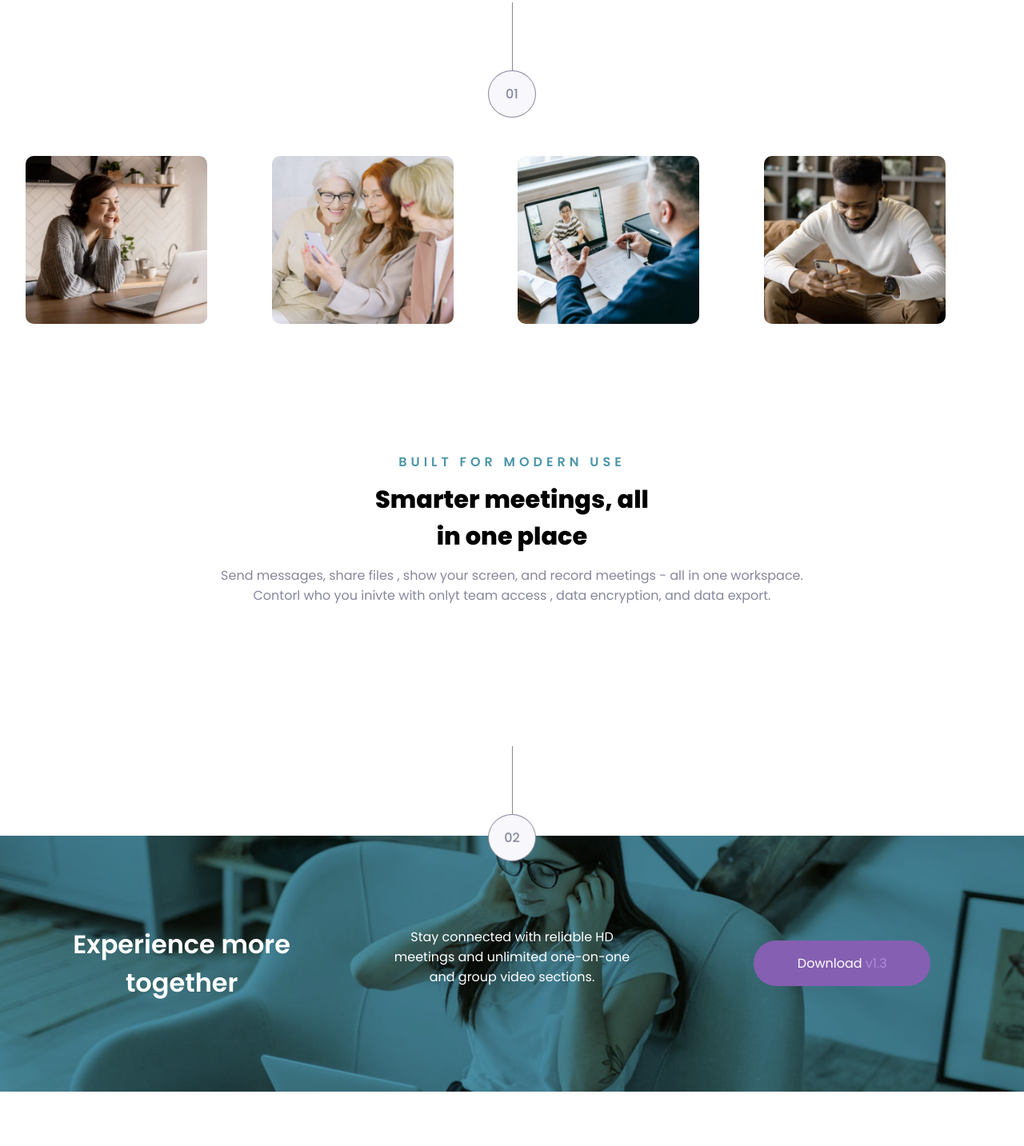
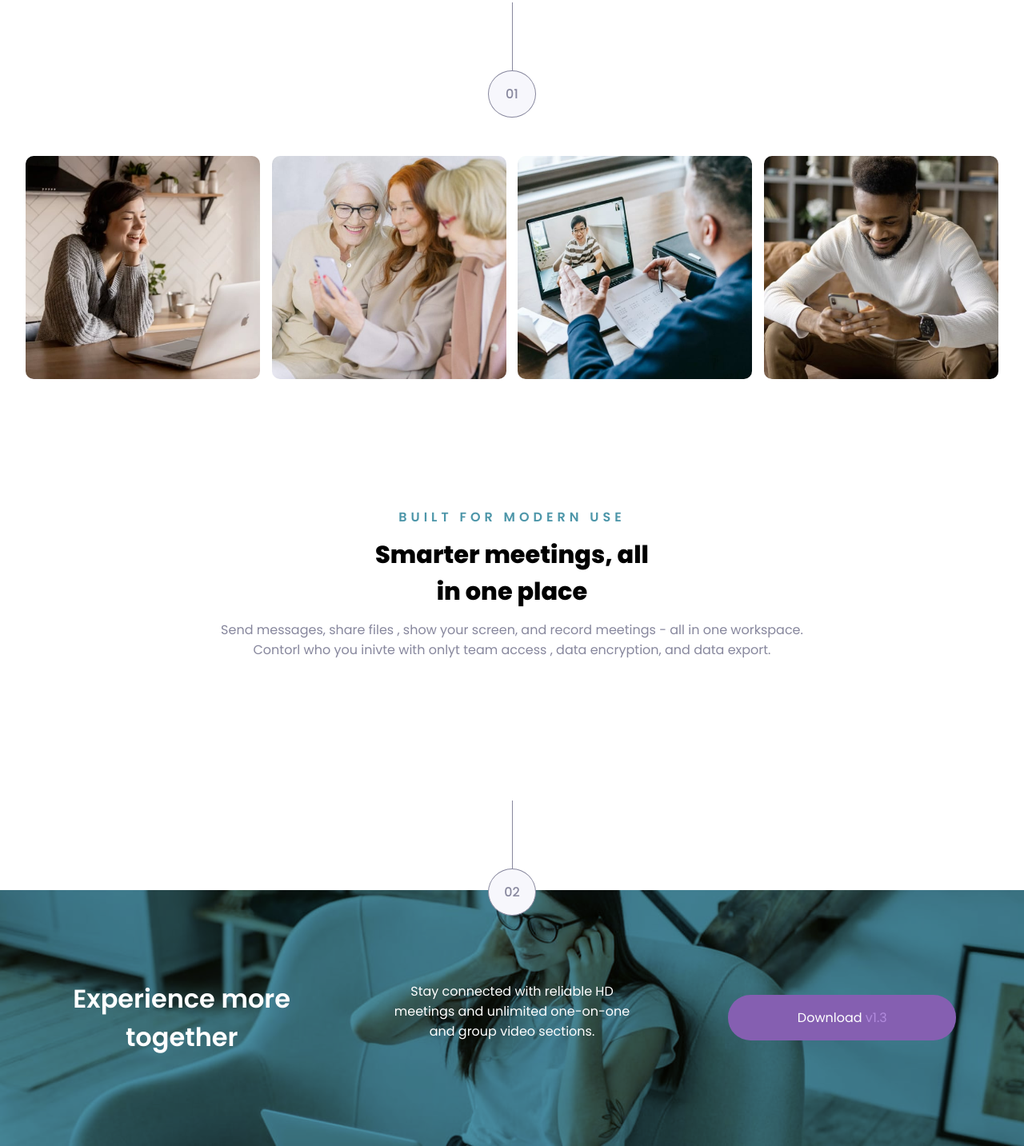
Before and after one commit to Deuzi/landing-page, a plain HTML site: page index.html in a window 1280 px wide. Shown: the part 540-1973 px from the top of the page at 80% size. Before the commit the page ends 1905 px from the top, so only its background shows below. Drawn offline with Linux system fonts and the light colour scheme.

Commit message:
last-commit

```diff
--- a/style.css
+++ b/style.css
@@ -238,10 +238,15 @@ footer{
 
 
 /* --- tablet-break-point---*/
+@media (min-width: 521px) {
+    .hero-bg{
+        height: 30vh;
+    }
+}
 @media (min-width:768px) {
     .hero-bg{
         background: url(meet-landing-page/starter-code/assets/tablet/image-hero.png) no-repeat center/cover;
-        height: 30vh;
+        height: 35vh;
         width: 100vw;
         margin-bottom: 2.5em;
     }
@@ -270,11 +275,12 @@ footer{
     /*-- dispaly-section--*/
 
     .display-imgs{
-        margin: 2.2em 2em;
+        margin: 2.2em 2.3em;
     }
+
     .display-imgs img{
-        width: 160px;
-        height: 150px;
+        min-width: 160px;
+        min-height: 150px;
     }
 
     .display-imgs .set-1 {
@@ -328,6 +334,7 @@ footer{
         height: 0;
         background: none;
     }
+
     .desktop-bg{
         display: flex;
         justify-content: space-between;
@@ -370,8 +377,8 @@ footer{
     }
 
     .display-imgs img{
-        width: 227px;
-        height: 210px;
+        width: 100%;
+        height: 100%;
     }
 
     .display-imgs .set-1 {
@@ -415,7 +422,7 @@ footer{
     }
 
     .btn-3{
-        margin: 0 6em;
+        margin: 0 4em;
     }
 
 }
```
